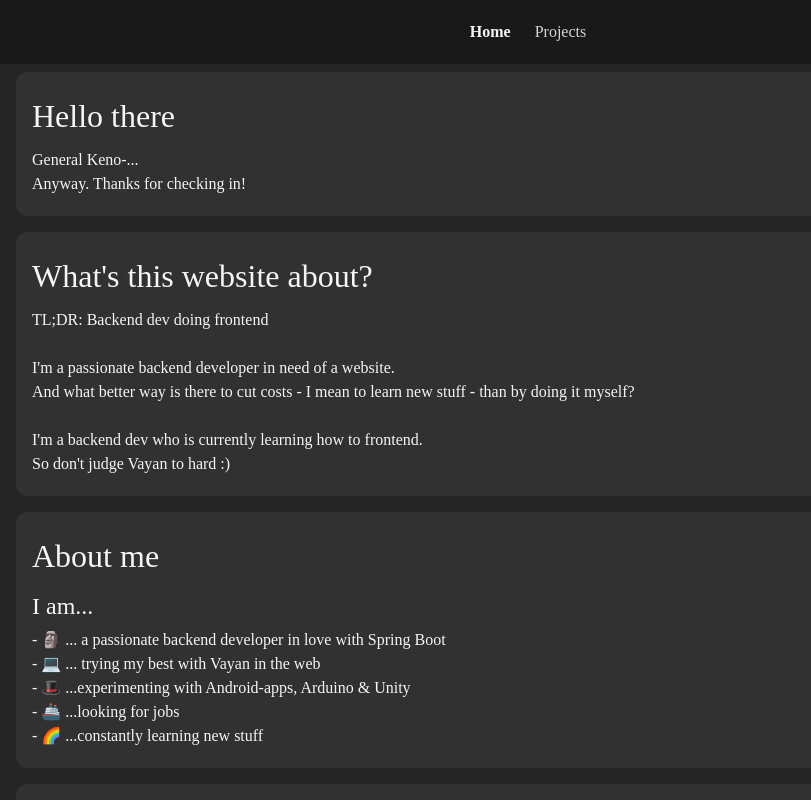
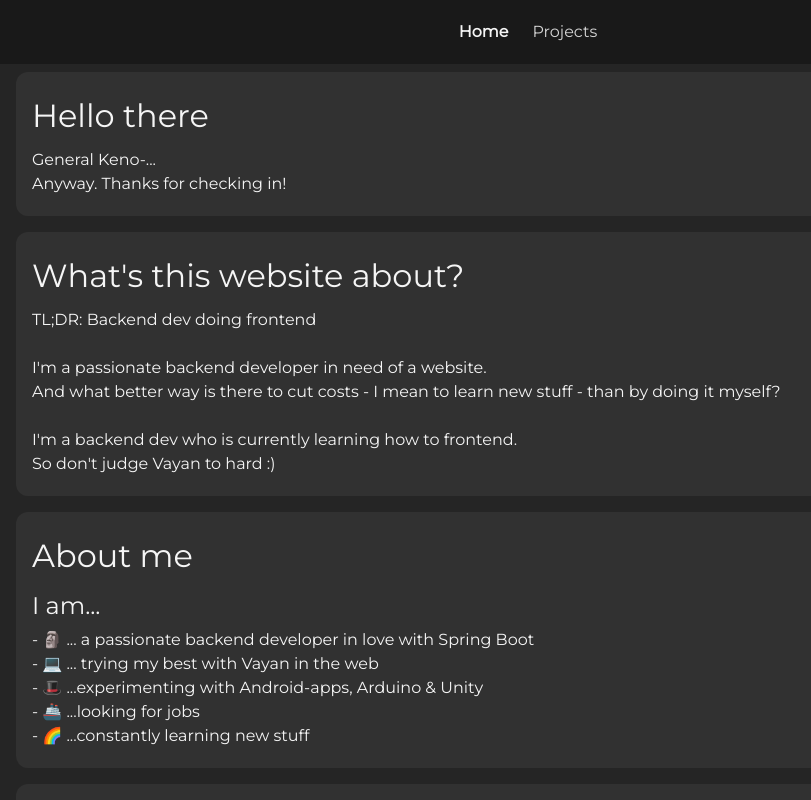
Before and after one commit to Z-100/vayan, a React (Create React App) app: page / in a window 1280 px wide. Shown: the top 800 px of the page, without its empty margins (112-923 px from the left). Built offline with nearby package versions, Linux system fonts and the light colour scheme.

Commit message:
feature(fonts-and-navbar): Set font

```diff
--- a/src/components/navigation/contact/components/contact-form/ContactFormContainer.tsx
+++ b/src/components/navigation/contact/components/contact-form/ContactFormContainer.tsx
@@ -1,4 +1,4 @@
-import React, {useRef, useState} from 'react'
+import React, {useState} from 'react'
 
 export const ContactFormContainer = () => {
 
--- a/src/index.css
+++ b/src/index.css
@@ -12,6 +12,11 @@
     }
 }
 
+@font-face {
+    font-family: 'Montserrat';
+    src: url('/public/Montserrat-Regular.ttf');
+}
+
 h1 {
     font-size: 2rem;
 }
```
Also changed, not shown: public/Montserrat-Regular.ttf (added).
